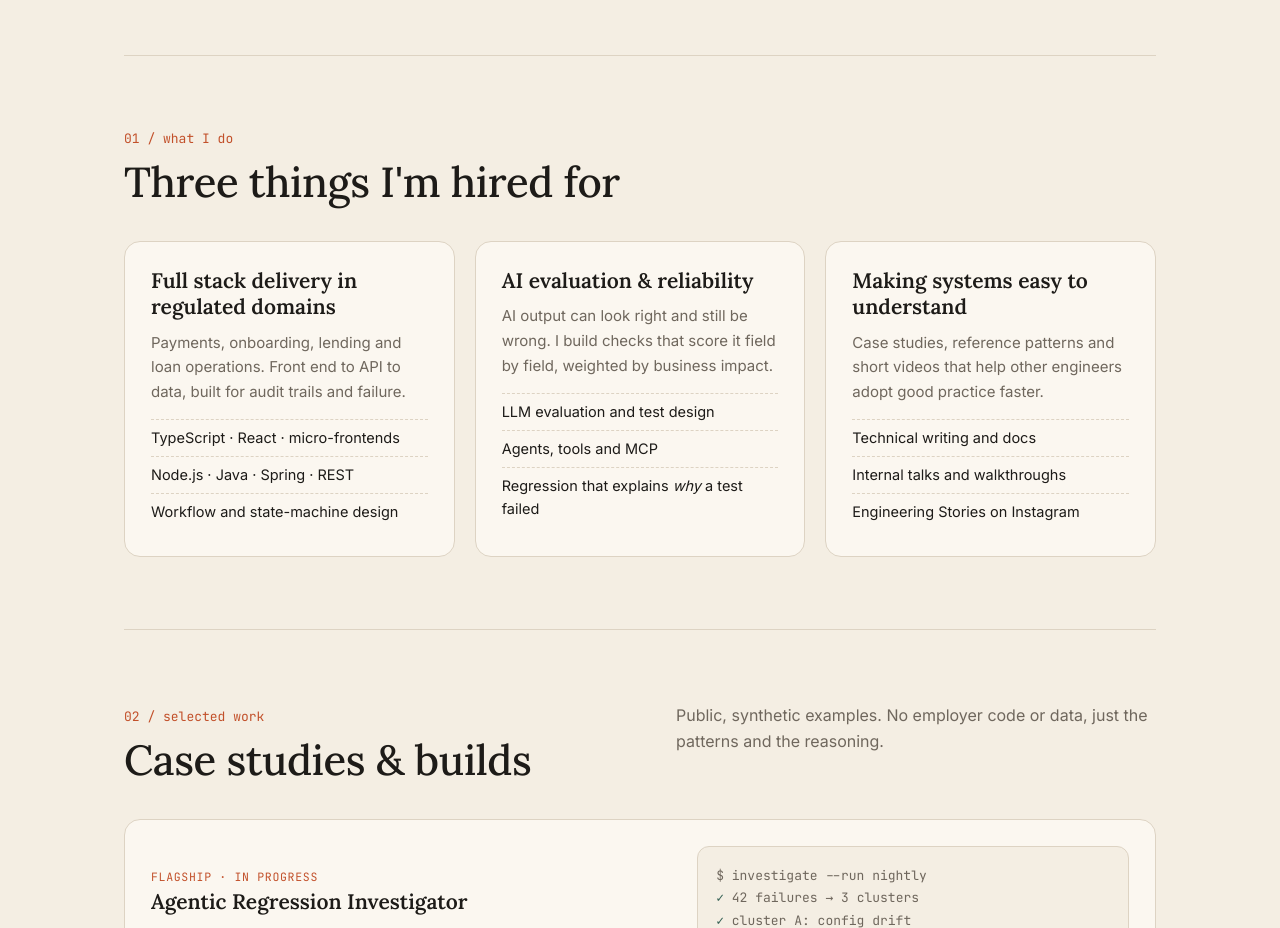
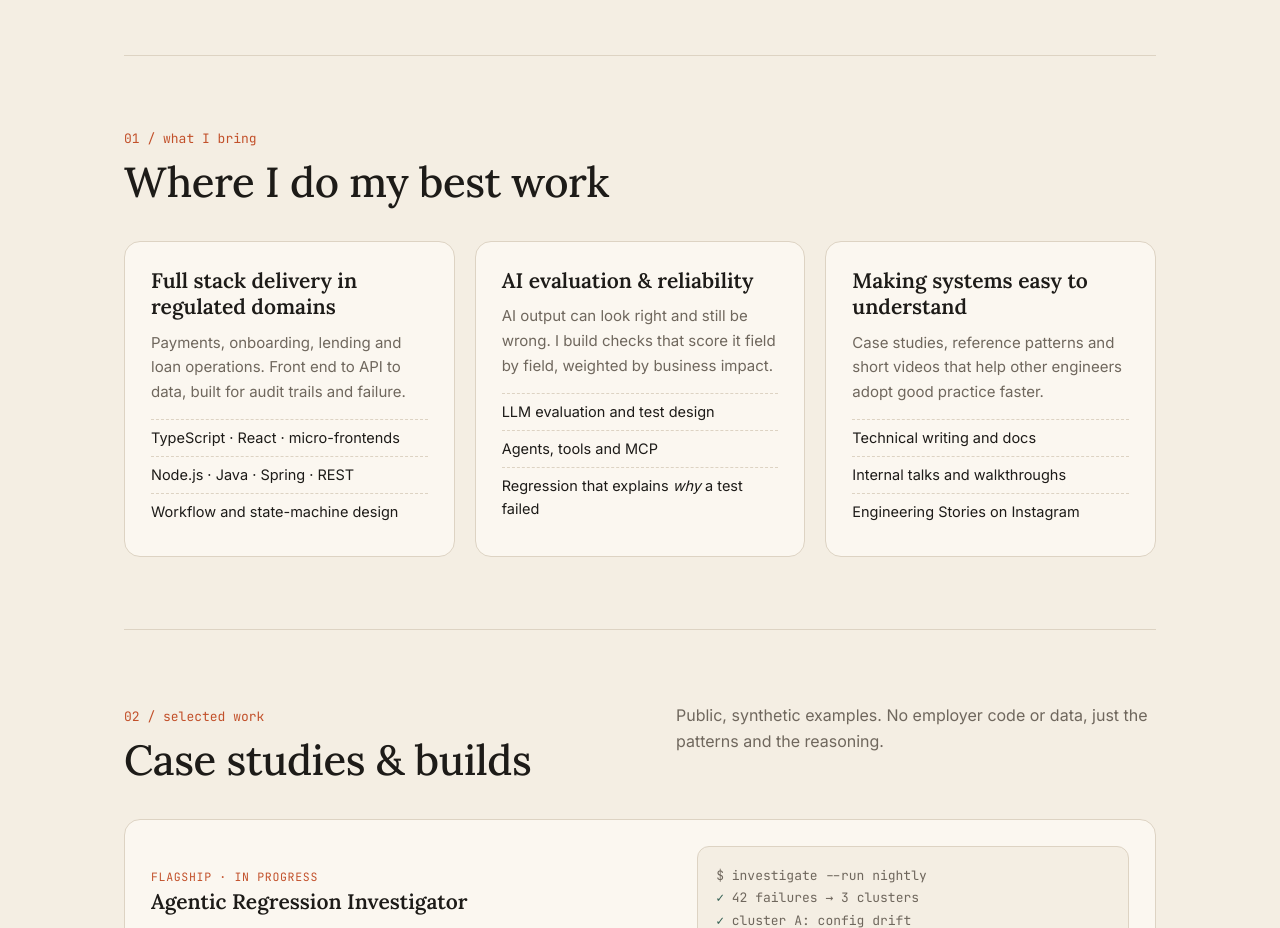
Before and after one commit to MountainBridge/MountainBridge.github.io, a plain HTML site: page index.html in a window 1280 px wide. Shown: the part 820-1748 px from the top of the page. Drawn offline with Linux system fonts and the light colour scheme.

Commit message:
Soften section heading

```diff
--- a/index.html
+++ b/index.html
@@ -182,7 +182,7 @@ footer h2{max-width:14em}
     </div>
   </header>
   <section id="what">
-    <div class="sec-head"><div><span class="num">01 / what I do</span><h2>Three things I'm hired for</h2></div></div>
+    <div class="sec-head"><div><span class="num">01 / what I bring</span><h2>Where I do my best work</h2></div></div>
     <div class="pillars">
       <div class="card"><h3>Full stack delivery in regulated domains</h3><p>Payments, onboarding, lending and loan operations. Front end to API to data, built for audit trails and failure.</p>
         <ul><li>TypeScript · React · micro-frontends</li><li>Node.js · Java · Spring · REST</li><li>Workflow and state-machine design</li></ul></div>
```
